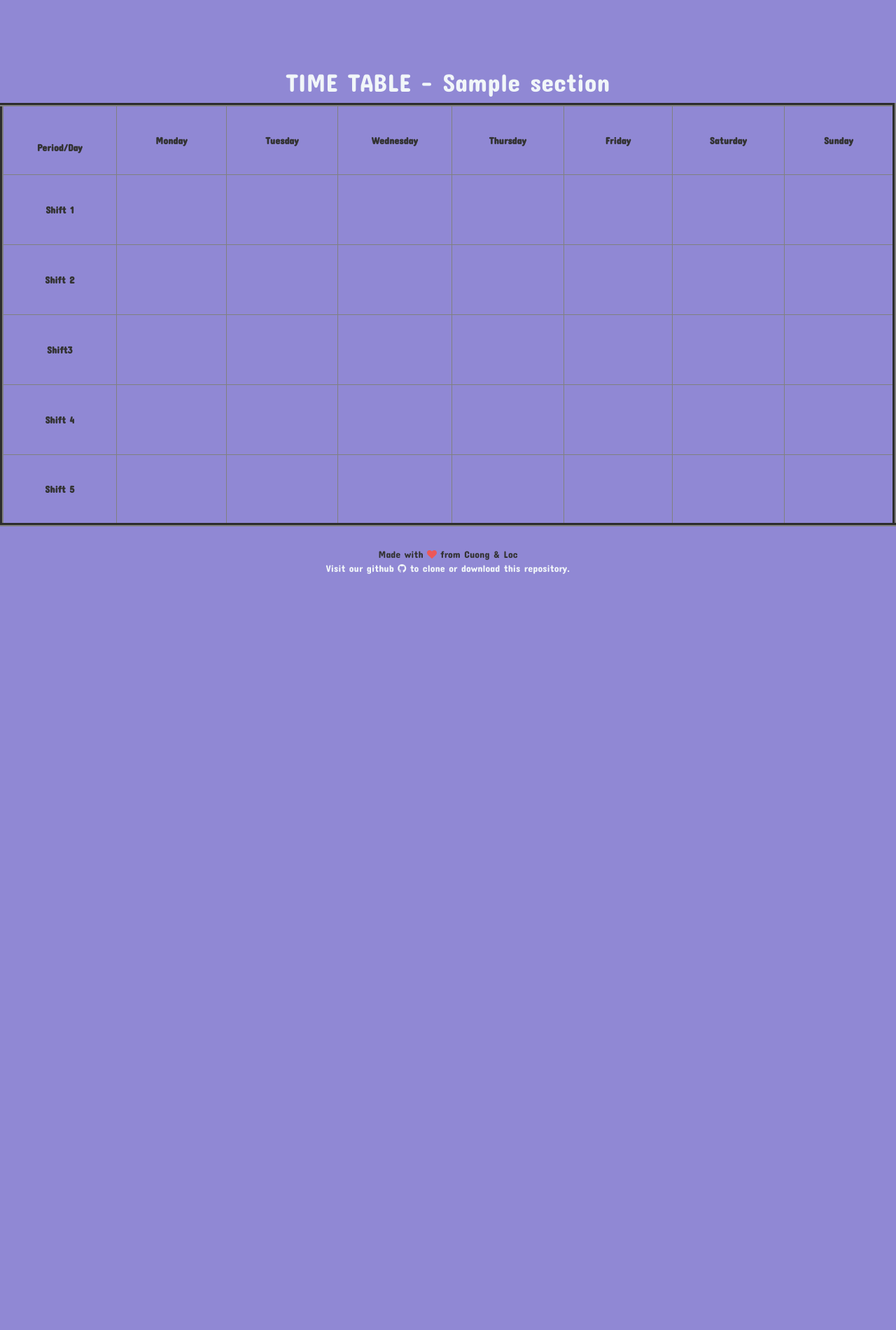
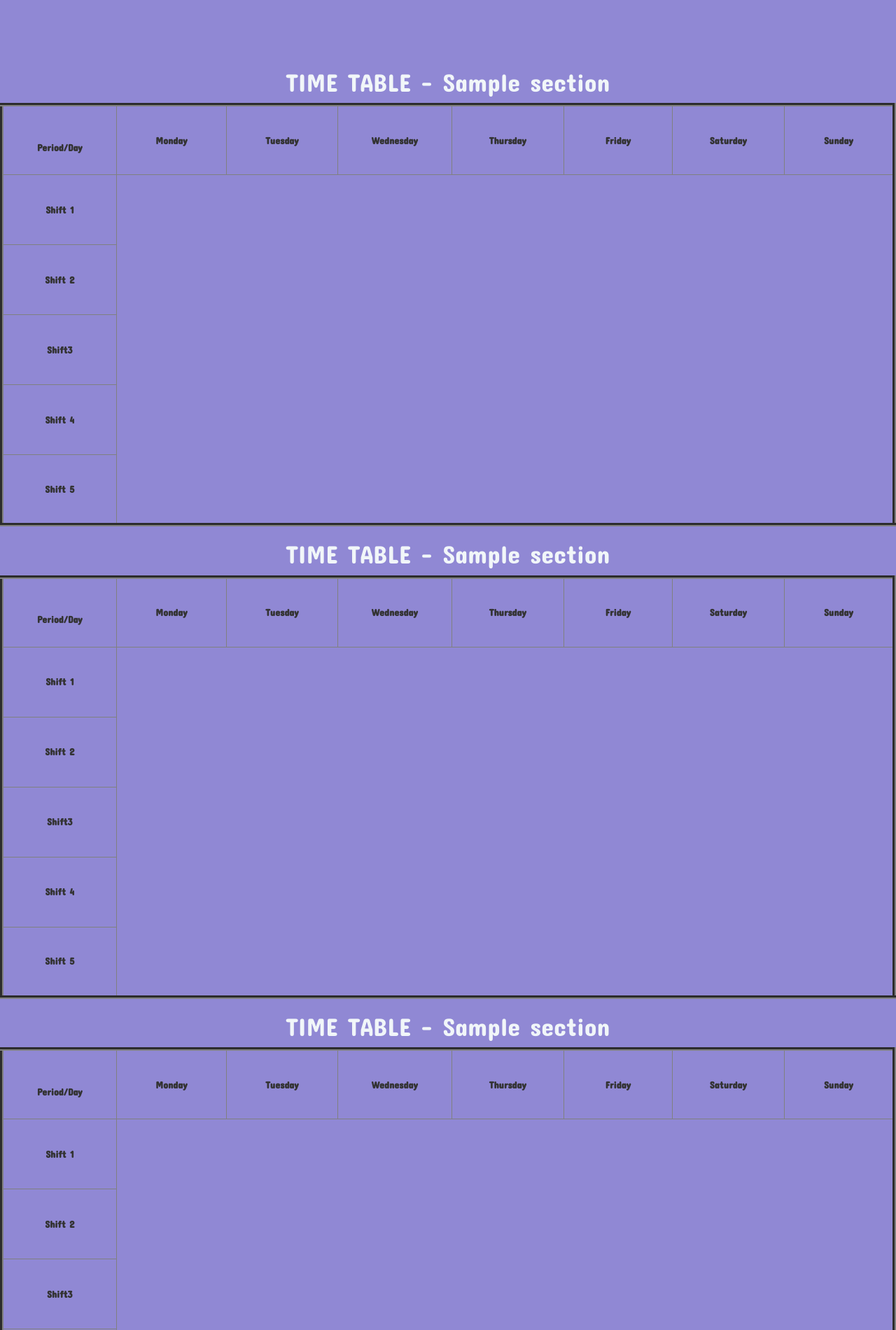
Before and after one commit to cccuong-jason/AI_Final_Schedule, a Django app: template scheduler/Schedule/templates/timetable.html in a window 1280 px wide. Shown: the part 1385-3285 px from the top of the page at 70% size. Before the commit the page ends 2205 px from the top, so only its background shows below. Run offline with Django 3.2, Linux system fonts and the light colour scheme; data comes from the database, SQL or seed files in the repository; the template is opened without the code that fills it: values that come from a table or form of the project are taken from there, most other values are stand-ins (such as "Sample title", 1, 10 or a date in 2020); parts of the project's set-up code (start-up, migrations or seed data) failed here and were passed over; some libraries are stand-ins or nearby versions.

Commit message:
[SMALL UPDATE]

```diff
--- a/scheduler/Schedule/templates/timetable.html
+++ b/scheduler/Schedule/templates/timetable.html
@@ -36,7 +36,7 @@
   {% endfor %}
 </div>
 <div style="text-align: -webkit-center;">
-  {% for class in schedule %}
+  {% for section in sections %}
   <h1 style="color: #f1f6f9;">TIME TABLE - {{class.section}}</h1>
   <table border="5" cellspacing="0" align="center">
     <!--<caption>Timetable</caption>-->
@@ -66,65 +66,203 @@
         <b>Sunday</b>
       </td>
     </tr>
+
     <tr>
       <td align="center" height="100">
         <b>Shift 1</b></td>
-      <td align="center" height="100">{% if class.shift.sid == 'M1'%}{{class.instructor}}<br/>{{class.subject}}<br/>{{class.room}}{% endif%}</td>
-      <td align="center" height="100">{% if class.shift.sid == 'T1'%}{{class.instructor}}<br/>{{class.subject}}<br/>{{class.room}}{% endif%}</td>
-      <td align="center" height="100">{% if class.shift.sid == 'W1'%}{{class.instructor}}<br/>{{class.subject}}<br/>{{class.room}}{% endif%}</td>
-      <td align="center" height="100">{% if class.shift.sid == 'Th1'%}{{class.instructor}}<br/>{{class.subject}}<br/>{{class.room}}{% endif%}</td>
-      <td align="center" height="100">{% if class.shift.sid == 'F1'%}{{class.instructor}}<br/>{{class.subject}}<br/>{{class.room}}{% endif%}</td>
-      <td align="center" height="100">{% if class.shift.sid == 'S1'%}{{class.instructor}}<br/>{{class.subject}}<br/>{{class.room}}{% endif%}</td>
-      <td align="center" height="100">{% if class.shift.sid == 'Sn1'%}{{class.instructor}}<br/>{{class.subject}}<br/>{{class.room}}{% endif%}</td>
-    </tr>
+
+      {% for class in schedule %}
+      {% if class.section == section.section_id and class.shift.sid == 'M1'%}
+      <td align="center" height="100"><br/>{{class.subject}}<br/>{{class.room}}</td>
+      {% endif %}
+      {% endfor %}
+      {% for class in schedule %}
+      {% if class.section == section.section_id and class.shift.sid == 'T1'%}
+      <td align="center" height="100"><br/>{{class.subject}}<br/>{{class.room}}</td>
+      {% endif %}
+      {% endfor %}
+      {% for class in schedule %}
+      {% if class.section == section.section_id and class.shift.sid == 'W1'%}
+      <td align="center" height="100"><br/>{{class.subject}}<br/>{{class.room}}</td>
+      {% endif %}
+      {% endfor %}
+      {% for class in schedule %}
+      {% if class.section == section.section_id and class.shift.sid == 'Th1'%}
+      <td align="center" height="100"><br/>{{class.subject}}<br/>{{class.room}}</td>
+      {% endif %}
+      {% endfor %}
+      {% for class in schedule %}
+      {% if class.section == section.section_id and class.shift.sid == 'F1'%}
+      <td align="center" height="100"><br/>{{class.subject}}<br/>{{class.room}}</td>
+      {% endif %}
+      {% endfor %}
+      {% for class in schedule %}
+      {% if class.section == section.section_id and class.shift.sid == 'S1'%}
+      <td align="center" height="100"><br/>{{class.subject}}<br/>{{class.room}}</td>
+      {% endif %}
+      {% endfor %}
+      {% for class in schedule %}
+      {% if class.section == section.section_id and class.shift.sid == 'Sn1'%}
+      <td align="center" height="100"><br/>{{class.subject}}<br/>{{class.room}}</td>
+      {% endif %}
+      {% endfor %}
+     </tr>
     <tr>
       <td align="center" height="100">
         <b>Shift 2</b>
       </td>
-      <td align="center" height="100">{% if class.shift.sid == 'M2'%}{{class.instructor}}<br/>{{class.subject}}<br/>{{class.room}}{% endif%}</td>
-      <td align="center" height="100">{% if class.shift.sid == 'T2'%}{{class.instructor}}<br/>{{class.subject}}<br/>{{class.room}}{% endif%}</td>
-      <td align="center" height="100">{% if class.shift.sid == 'W2'%}{{class.instructor}}<br/>{{class.subject}}<br/>{{class.room}}{% endif%}</td>
-      <td align="center" height="100">{% if class.shift.sid == 'Th2'%}{{class.instructor}}<br/>{{class.subject}}<br/>{{class.room}}{% endif%}</td>
-      <td align="center" height="100">{% if class.shift.sid == 'F2'%}{{class.instructor}}<br/>{{class.subject}}<br/>{{class.room}}{% endif%}</td>
-      <td align="center" height="100">{% if class.shift.sid == 'S2'%}{{class.instructor}}<br/>{{class.subject}}<br/>{{class.room}}{% endif%}</td>
-      <td align="center" height="100">{% if class.shift.sid == 'Sn2'%}{{class.instructor}}<br/>{{class.subject}}<br/>{{class.room}}{% endif%}</td>
-    </tr>
+      {% for class in schedule %}
+      {% if class.section == section.section_id and class.shift.sid == 'M2'%}
+      <td align="center" height="100"><br/>{{class.subject}}<br/>{{class.room}}</td>
+      {% endif %}
+      {% endfor %}
+      {% for class in schedule %}
+      {% if class.section == section.section_id and class.shift.sid == 'T2'%}
+      <td align="center" height="100"><br/>{{class.subject}}<br/>{{class.room}}</td>
+      {% endif %}
+      {% endfor %}
+      {% for class in schedule %}
+      {% if class.section == section.section_id and class.shift.sid == 'W2'%}
+      <td align="center" height="100"><br/>{{class.subject}}<br/>{{class.room}}</td>
+      {% endif %}
+      {% endfor %}
+      {% for class in schedule %}
+      {% if class.section == section.section_id and class.shift.sid == 'Th2'%}
+      <td align="center" height="100"><br/>{{class.subject}}<br/>{{class.room}}</td>
+      {% endif %}
+      {% endfor %}
+      {% for class in schedule %}
+      {% if class.section == section.section_id and class.shift.sid == 'F2'%}
+      <td align="center" height="100"><br/>{{class.subject}}<br/>{{class.room}}</td>
+      {% endif %}
+      {% endfor %}
+      {% for class in schedule %}
+      {% if class.section == section.section_id and class.shift.sid == 'S2'%}
+      <td align="center" height="100"><br/>{{class.subject}}<br/>{{class.room}}</td>
+      {% endif %}
+      {% endfor %}
+      {% for class in schedule %}
+      {% if class.section == section.section_id and class.shift.sid == 'Sn2'%}
+      <td align="center" height="100"><br/>{{class.subject}}<br/>{{class.room}}</td>
+      {% endif %}
+      {% endfor %}    </tr>
     <tr>
       <td align="center" height="100">
         <b>Shift3</b>
       </td>
-      <td align="center" height="100">{% if class.shift.sid == 'M3'%}{{class.instructor}}<br/>{{class.subject}}<br/>{{class.room}}{% endif%}</td>
-      <td align="center" height="100">{% if class.shift.sid == 'T3'%}{{class.instructor}}<br/>{{class.subject}}<br/>{{class.room}}{% endif%}</td>
-      <td align="center" height="100">{% if class.shift.sid == 'W3'%}{{class.instructor}}<br/>{{class.subject}}<br/>{{class.room}}{% endif%}</td>
-      <td align="center" height="100">{% if class.shift.sid == 'Th3'%}{{class.instructor}}<br/>{{class.subject}}<br/>{{class.room}}{% endif%}</td>
-      <td align="center" height="100">{% if class.shift.sid == 'F3'%}{{class.instructor}}<br/>{{class.subject}}<br/>{{class.room}}{% endif%}</td>
-      <td align="center" height="100">{% if class.shift.sid == 'S3'%}{{class.instructor}}<br/>{{class.subject}}<br/>{{class.room}}{% endif%}</td>
-      <td align="center" height="100">{% if class.shift.sid == 'Sn3'%}{{class.instructor}}<br/>{{class.subject}}<br/>{{class.room}}{% endif%}</td>
-    </tr>
+      {% for class in schedule %}
+      {% if class.section == section.section_id and class.shift.sid == 'M3'%}
+      <td align="center" height="100"><br/>{{class.subject}}<br/>{{class.room}}</td>
+      {% endif %}
+      {% endfor %}
+      {% for class in schedule %}
+      {% if class.section == section.section_id and class.shift.sid == 'T3'%}
+      <td align="center" height="100"><br/>{{class.subject}}<br/>{{class.room}}</td>
+      {% endif %}
+      {% endfor %}
+      {% for class in schedule %}
+      {% if class.section == section.section_id and class.shift.sid == 'W3'%}
+      <td align="center" height="100"><br/>{{class.subject}}<br/>{{class.room}}</td>
+      {% endif %}
+      {% endfor %}
+      {% for class in schedule %}
+      {% if class.section == section.section_id and class.shift.sid == 'Th3'%}
+      <td align="center" height="100"><br/>{{class.subject}}<br/>{{class.room}}</td>
+      {% endif %}
+      {% endfor %}
+      {% for class in schedule %}
+      {% if class.section == section.section_id and class.shift.sid == 'F3'%}
+      <td align="center" height="100"><br/>{{class.subject}}<br/>{{class.room}}</td>
+      {% endif %}
+      {% endfor %}
+      {% for class in schedule %}
+      {% if class.section == section.section_id and class.shift.sid == 'S3'%}
+      <td align="center" height="100"><br/>{{class.subject}}<br/>{{class.room}}</td>
+      {% endif %}
+      {% endfor %}
+      {% for class in schedule %}
+      {% if class.section == section.section_id and class.shift.sid == 'Sn3'%}
+      <td align="center" height="100"><br/>{{class.subject}}<br/>{{class.room}}</td>
+      {% endif %}
+      {% endfor %}    </tr>
     <tr>
       <td align="center" height="100">
         <b>Shift 4</b>
       </td>
-      <td align="center" height="100">{% if class.shift.sid == 'M4'%}{{class.instructor}}<br/>{{class.subject}}<br/>{{class.room}}{% endif%}</td>
-      <td align="center" height="100">{% if class.shift.sid == 'T4'%}{{class.instructor}}<br/>{{class.subject}}<br/>{{class.room}}{% endif%}</td>
-      <td align="center" height="100">{% if class.shift.sid == 'W4'%}{{class.instructor}}<br/>{{class.subject}}<br/>{{class.room}}{% endif%}</td>
-      <td align="center" height="100">{% if class.shift.sid == 'Th4'%}{{class.instructor}}<br/>{{class.subject}}<br/>{{class.room}}{% endif%}</td>
-      <td align="center" height="100">{% if class.shift.sid == 'F4'%}{{class.instructor}}<br/>{{class.subject}}<br/>{{class.room}}{% endif%}</td>
-      <td align="center" height="100">{% if class.shift.sid == 'S4'%}{{class.instructor}}<br/>{{class.subject}}<br/>{{class.room}}{% endif%}</td>
-      <td align="center" height="100">{% if class.shift.sid == 'Sn4'%}{{class.instructor}}<br/>{{class.subject}}<br/>{{class.room}}{% endif%}</td>
-    </tr>
+      {% for class in schedule %}
+      {% if class.section == section.section_id and class.shift.sid == 'M4'%}
+      <td align="center" height="100"><br/>{{class.subject}}<br/>{{class.room}}</td>
+      {% endif %}
+      {% endfor %}
+      {% for class in schedule %}
+      {% if class.section == section.section_id and class.shift.sid == 'T4'%}
+      <td align="center" height="100"><br/>{{class.subject}}<br/>{{class.room}}</td>
+      {% endif %}
+      {% endfor %}
+      {% for class in schedule %}
+      {% if class.section == section.section_id and class.shift.sid == 'W4'%}
+      <td align="center" height="100"><br/>{{class.subject}}<br/>{{class.room}}</td>
+      {% endif %}
+      {% endfor %}
+      {% for class in schedule %}
+      {% if class.section == section.section_id and class.shift.sid == 'Th4'%}
+      <td align="center" height="100"><br/>{{class.subject}}<br/>{{class.room}}</td>
+      {% endif %}
+      {% endfor %}
+      {% for class in schedule %}
+      {% if class.section == section.section_id and class.shift.sid == 'F4'%}
+      <td align="center" height="100"><br/>{{class.subject}}<br/>{{class.room}}</td>
+      {% endif %}
+      {% endfor %}
+      {% for class in schedule %}
+      {% if class.section == section.section_id and class.shift.sid == 'S4'%}
+      <td align="center" height="100"><br/>{{class.subject}}<br/>{{class.room}}</td>
+      {% endif %}
+      {% endfor %}
+      {% for class in schedule %}
+      {% if class.section == section.section_id and class.shift.sid == 'Sn4'%}
+      <td align="center" height="100"><br/>{{class.subject}}<br/>{{class.room}}</td>
+      {% endif %}
+      {% endfor %}    </tr>
     <tr>
       <td align="center" height="100">
         <b>Shift 5</b>
       </td>
-      <td align="center" height="100">{% if class.shift.sid == 'M5'%}{{class.instructor}}<br/>{{class.subject}}<br/>{{class.room}}{% endif%}</td>
-      <td align="center" height="100">{% if class.shift.sid == 'T5'%}{{class.instructor}}<br/>{{class.subject}}<br/>{{class.room}}{% endif%}</td>
-      <td align="center" height="100">{% if class.shift.sid == 'W5'%}{{class.instructor}}<br/>{{class.subject}}<br/>{{class.room}}{% endif%}</td>
-      <td align="center" height="100">{% if class.shift.sid == 'Th5'%}{{class.instructor}}<br/>{{class.subject}}<br/>{{class.room}}{% endif%}</td>
-      <td align="center" height="100">{% if class.shift.sid == 'F5'%}{{class.instructor}}<br/>{{class.subject}}<br/>{{class.room}}{% endif%}</td>
-      <td align="center" height="100">{% if class.shift.sid == 'S5'%}{{class.instructor}}<br/>{{class.subject}}<br/>{{class.room}}{% endif%}</td>
-      <td align="center" height="100">{% if class.shift.sid == 'Sn5'%}{{class.instructor}}<br/>{{class.subject}}<br/>{{class.room}}{% endif%}</td>
-    </tr>
+      {% for class in schedule %}
+      {% if class.section == section.section_id and class.shift.sid == 'M5'%}
+      <td align="center" height="100"><br/>{{class.subject}}<br/>{{class.room}}</td>
+      {% endif %}
+      {% endfor %}
+      {% for class in schedule %}
+      {% if class.section == section.section_id and class.shift.sid == 'T5'%}
+      <td align="center" height="100"><br/>{{class.subject}}<br/>{{class.room}}</td>
+      {% endif %}
+      {% endfor %}
+      {% for class in schedule %}
+      {% if class.section == section.section_id and class.shift.sid == 'W5'%}
+      <td align="center" height="100"><br/>{{class.subject}}<br/>{{class.room}}</td>
+      {% endif %}
+      {% endfor %}
+      {% for class in schedule %}
+      {% if class.section == section.section_id and class.shift.sid == 'Th5'%}
+      <td align="center" height="100"><br/>{{class.subject}}<br/>{{class.room}}</td>
+      {% endif %}
+      {% endfor %}
+      {% for class in schedule %}
+      {% if class.section == section.section_id and class.shift.sid == 'F5'%}
+      <td align="center" height="100"><br/>{{class.subject}}<br/>{{class.room}}</td>
+      {% endif %}
+      {% endfor %}
+      {% for class in schedule %}
+      {% if class.section == section.section_id and class.shift.sid == 'S5'%}
+      <td align="center" height="100"><br/>{{class.subject}}<br/>{{class.room}}</td>
+      {% endif %}
+      {% endfor %}
+      {% for class in schedule %}
+      {% if class.section == section.section_id and class.shift.sid == 'Sn5'%}
+      <td align="center" height="100"><br/>{{class.subject}}<br/>{{class.room}}</td>
+      {% endif %}
+      {% endfor %}    </tr>
   </table>
   {% endfor %}
 </div>
```
